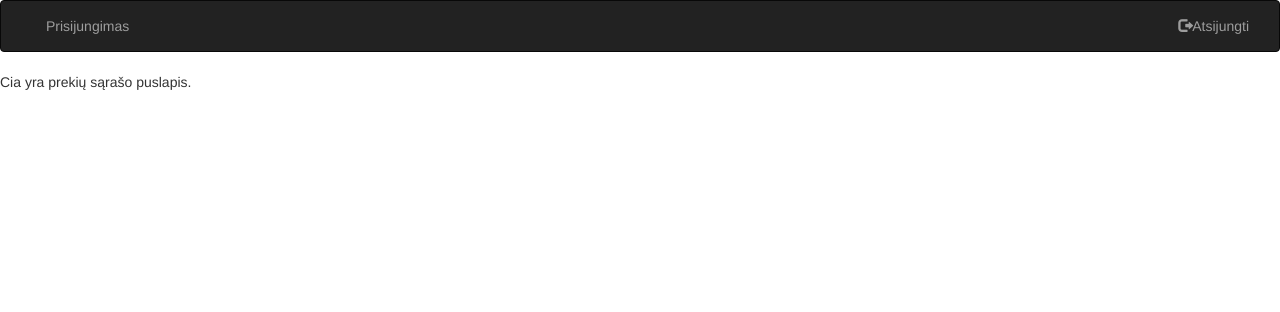
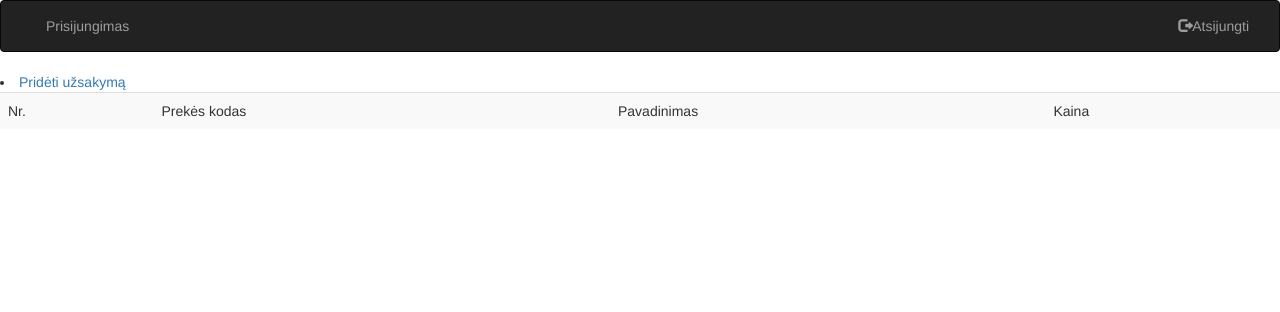
Before and after one commit to KasparasGin/AutoStepBroliai, a Symfony app: template templates/shop/listShop.html.twig in a window 1280 px wide. Shown: the top 312 px of the page. Run offline with Twig, Linux system fonts and the light colour scheme; the template is opened without the code that fills it, so the values that code supplies are empty; some libraries are stand-ins or nearby versions.

Commit message:
Prekių sąrašas veikiantis

```diff
--- a/src/Entity/Product.php
+++ b/src/Entity/Product.php
@@ -7,7 +7,7 @@ use Doctrine\Common\Collections\Collection;
 use Doctrine\ORM\Mapping as ORM;
 
 /**
- * @ORM\Entity(repositoryClass="App\Repository\CARRepository")
+ * @ORM\Entity(repositoryClass="App\Repository\ProductRepository")
  */
 class Product
 {
@@ -39,7 +39,7 @@ class Product
         return $this->id;
     }
 
-    public function getPrice(): ?double
+    public function getPrice(): ?float
     {
         return $this->price;
     }
--- a/templates/shop/listShop.html.twig
+++ b/templates/shop/listShop.html.twig
@@ -4,6 +4,39 @@
 
 {% block body %}
 
-    <p>Cia yra prekių sąrašo puslapis.  {% if app.user %} Prisijunges vartotojas: {{ app.user.username }} {% endif %}</p>
 
+    <li><a href="{{ path('addSupplier') }}">Pridėti užsakymą</a></li>
+
+
+    <table class="table table-striped table-hover">
+
+        <tr>
+            <td>Nr.</td>
+            <td>Prekės kodas</td>
+            <td>Pavadinimas</td>
+            <td>Kaina</td>
+
+        </tr>
+
+        {% for product in products %}
+            <tr>
+                <th>{{ loop.index }}</th>
+                <td>{{ product.code }}</td>
+                <td>{{ product.name }}</td>
+                <td>{{ product.price }}</td>
+
+                {% if (is_granted('ROLE_ADMIN')) %}
+                    <td>
+                        <a href="{{ path('orderedit', {id: product.id}) }}">
+                            <button type="button" class="btn btn-primary">Redaguoti</button>
+                        </a>
+                        <a href="{{ path('orderdelete', {id: product.id}) }}">
+                            <button type="button" class="btn btn-danger">Šalinti</button>
+                        </a>
+                    </td>
+
+                {% endif %}
+            </tr>
+        {% endfor %}
+    </table>
 {% endblock %}
```
Also changed, not shown: src/Controller/ShopController.php (+23 -0 lines).
